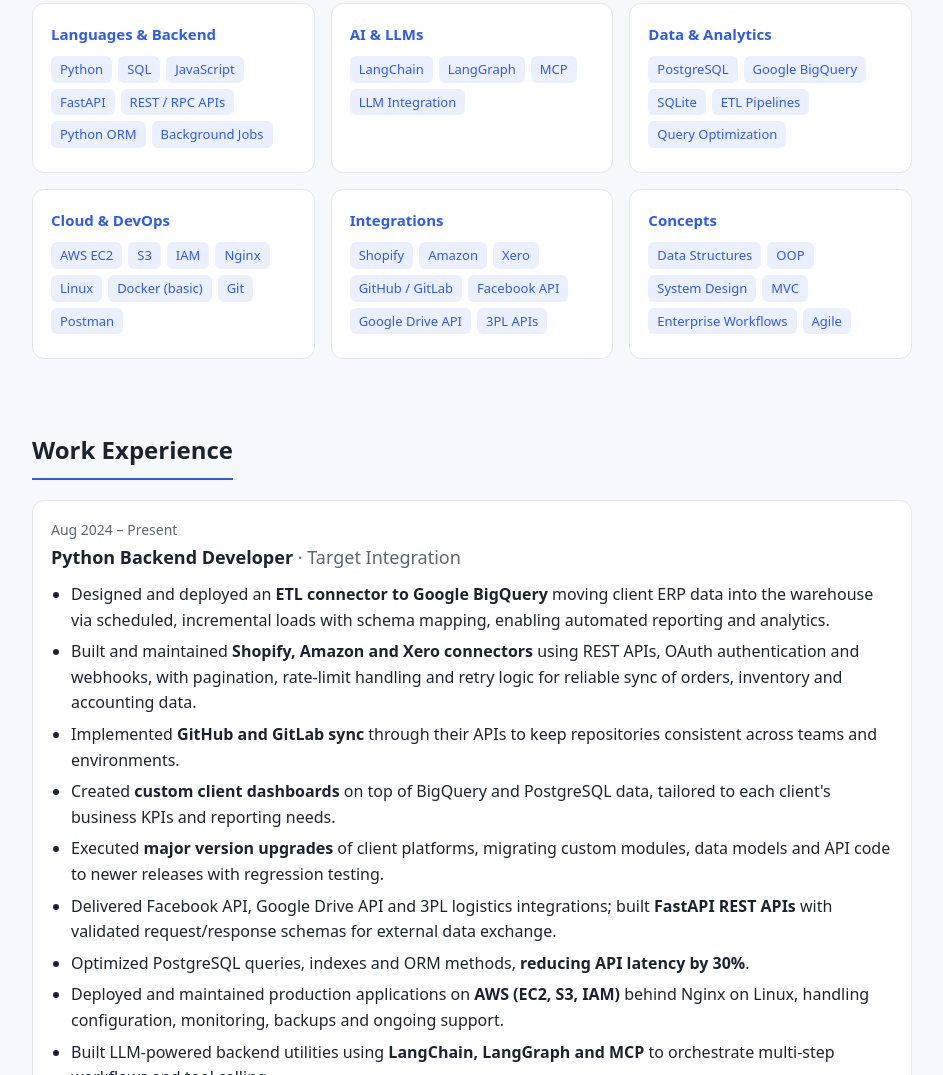
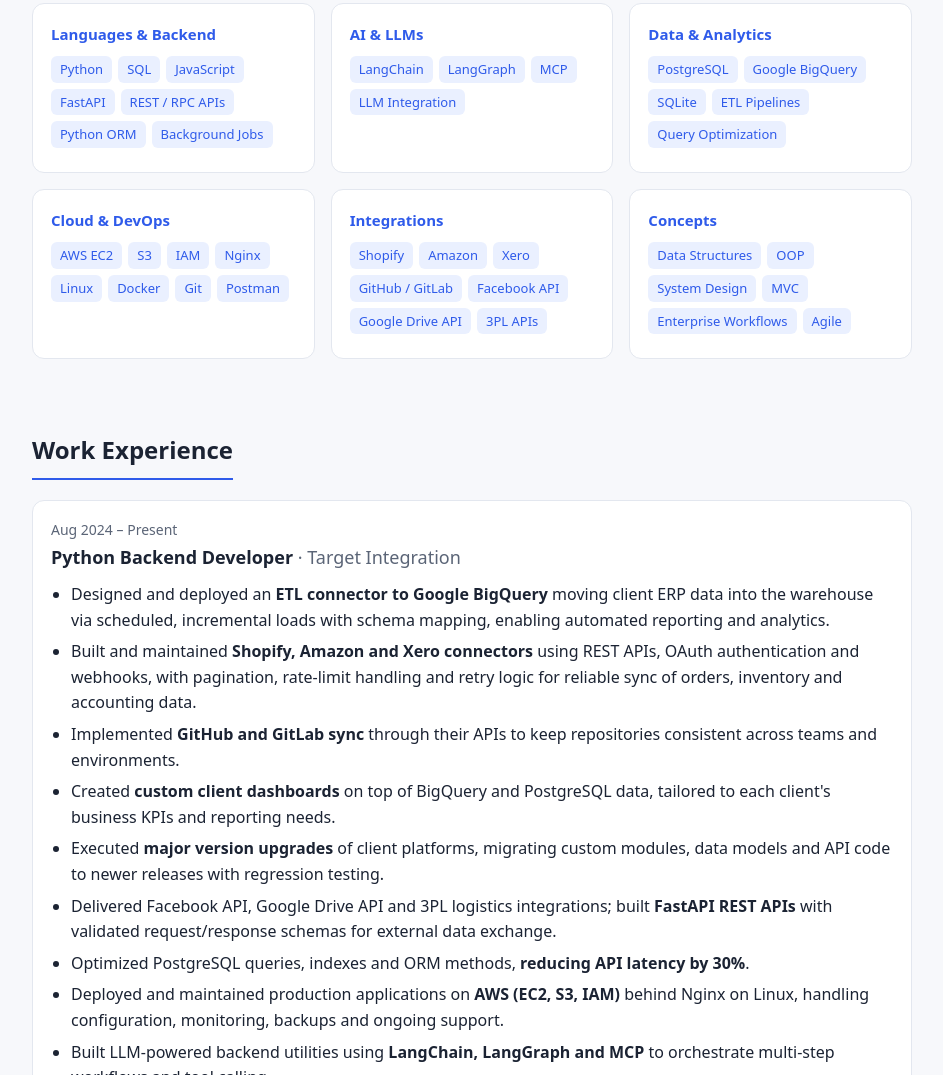
Before and after one commit to harshak0007/portfolio-harshak, a plain HTML site: page index.html in a window 1280 px wide. Shown: the part 757-1832 px from the top of the page, without its empty margins (168-1111 px from the left). Drawn offline with Linux system fonts and the light colour scheme.

Commit message:
Update index.html

```diff
--- a/index.html
+++ b/index.html
@@ -58,7 +58,7 @@
 <div class="card"><h4>Languages &amp; Backend</h4><span class="tag">Python</span><span class="tag">SQL</span><span class="tag">JavaScript</span><span class="tag">FastAPI</span><span class="tag">REST / RPC APIs</span><span class="tag">Python ORM</span><span class="tag">Background Jobs</span></div>
 <div class="card"><h4>AI &amp; LLMs</h4><span class="tag">LangChain</span><span class="tag">LangGraph</span><span class="tag">MCP</span><span class="tag">LLM Integration</span></div>
 <div class="card"><h4>Data &amp; Analytics</h4><span class="tag">PostgreSQL</span><span class="tag">Google BigQuery</span><span class="tag">SQLite</span><span class="tag">ETL Pipelines</span><span class="tag">Query Optimization</span></div>
-<div class="card"><h4>Cloud &amp; DevOps</h4><span class="tag">AWS EC2</span><span class="tag">S3</span><span class="tag">IAM</span><span class="tag">Nginx</span><span class="tag">Linux</span><span class="tag">Docker (basic)</span><span class="tag">Git</span><span class="tag">Postman</span></div>
+<div class="card"><h4>Cloud &amp; DevOps</h4><span class="tag">AWS EC2</span><span class="tag">S3</span><span class="tag">IAM</span><span class="tag">Nginx</span><span class="tag">Linux</span><span class="tag">Docker</span><span class="tag">Git</span><span class="tag">Postman</span></div>
 <div class="card"><h4>Integrations</h4><span class="tag">Shopify</span><span class="tag">Amazon</span><span class="tag">Xero</span><span class="tag">GitHub / GitLab</span><span class="tag">Facebook API</span><span class="tag">Google Drive API</span><span class="tag">3PL APIs</span></div>
 <div class="card"><h4>Concepts</h4><span class="tag">Data Structures</span><span class="tag">OOP</span><span class="tag">System Design</span><span class="tag">MVC</span><span class="tag">Enterprise Workflows</span><span class="tag">Agile</span></div>
 </div>
```
